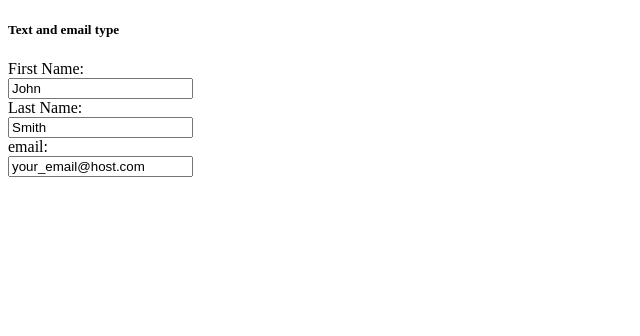
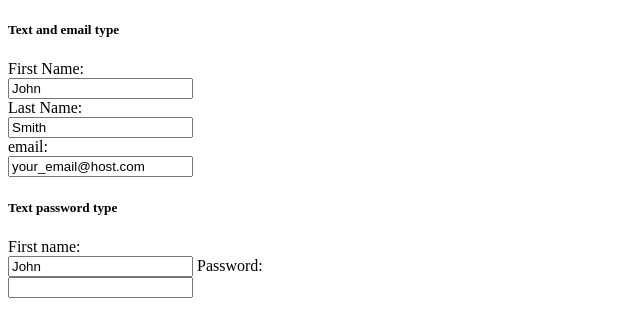
Before and after one commit to NikosDiakonis/Mathima-EKPA-3.2-HTML-Forms, a plain HTML site: page index.html in a window 1280 px wide. Shown: the whole page, without its empty margins (0-640 px from the left). Drawn offline with Linux system fonts and the light colour scheme.

Commit message:
Added Text and Password form

```diff
--- a/index.html
+++ b/index.html
@@ -1,11 +1,13 @@
 <!DOCTYPE html>
 <html lang="en">
+
 <head>
   <meta charset="UTF-8">
   <meta http-equiv="X-UA-Compatible" content="IE=edge">
   <meta name="viewport" content="width=device-width, initial-scale=1.0">
   <title>Μάθημα 3.2 HTML Forms</title>
 </head>
+
 <body>
   <h5>Text and email type</h5>
   <form>
@@ -17,11 +19,20 @@
     <br>
     <input type="text" name="Last_Name" value="Smith">
     <br>
+
     email:
     <br>
-    <input type="email"name="email" value="your_email@host.com">
-
+    <input type="email" name="email" value="your_email@host.com">
+    <br>
+  </form>
+  <h5>
+    Text password type
+  </h5>
+  <form>
+    First name:<br>
+    <input type="text" name="user_name" value="John">
+    Password: <br>
+    <input type="password" name="password1">
 
   </form>
 </body>
-</html>
```
